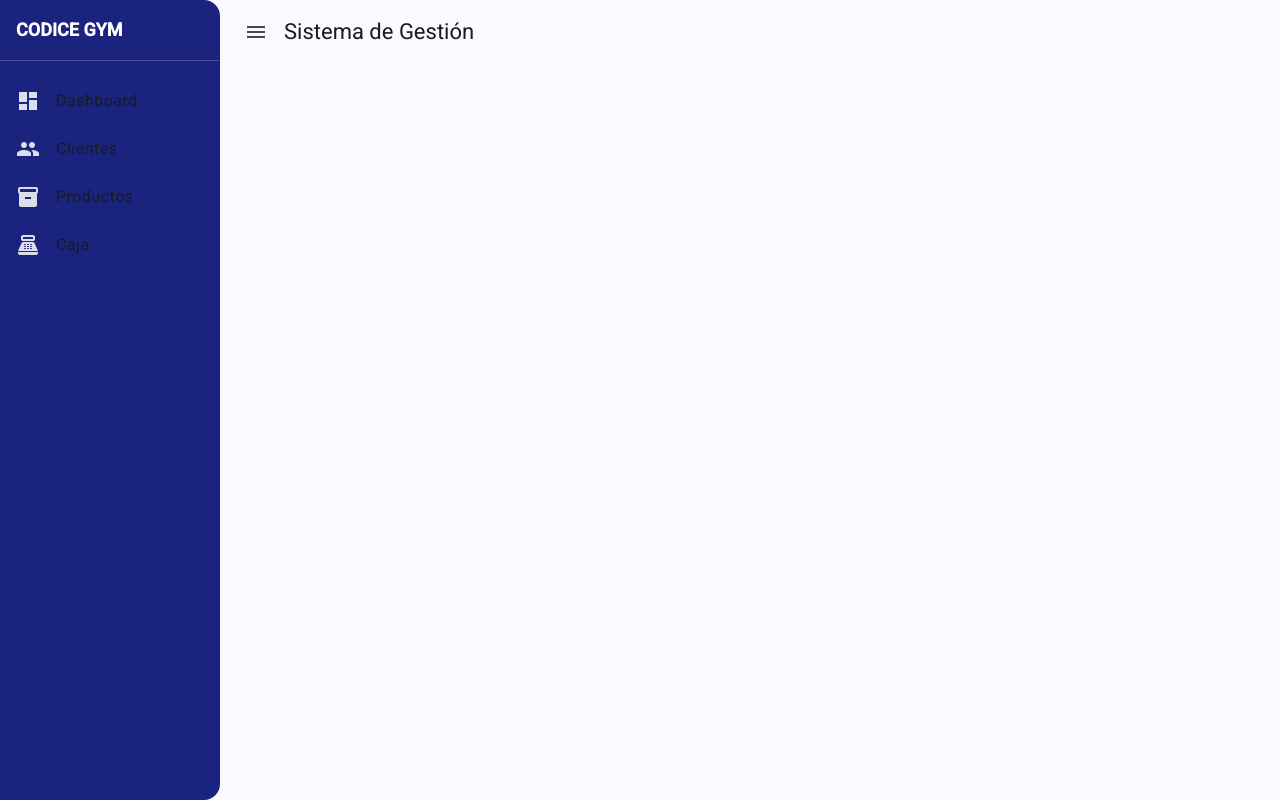
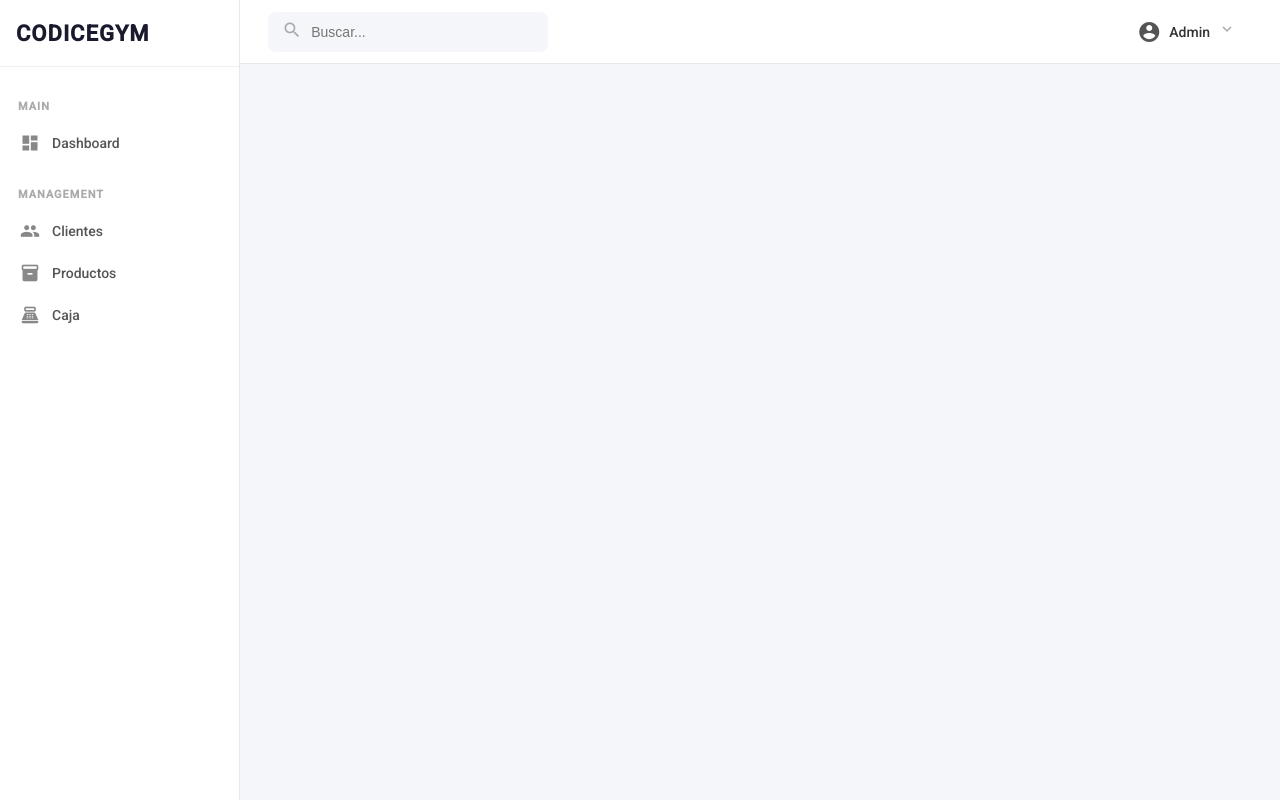
Before and after one commit to JORED666/GUTE-CODICE-frontend, an Angular app: page / in a window 1280 px wide. Built offline with nearby package versions, Linux system fonts and the light colour scheme.

Commit message:
feat: layout with sidebar colapsable and dropdown of user

```diff
--- a/src/app/app.css
+++ b/src/app/app.css
@@ -1,39 +1,264 @@
-.sidenav-container {
-  height: 100vh;
+* {
+  box-sizing: border-box;
+  margin: 0;
+  padding: 0;
 }
 
-.sidenav {
-  width: 220px;
-  background: #1a237e;
-  color: white;
+.app-container {
+  display: flex;
+  height: 100vh;
+  background: #f5f6fa;
+  font-family: 'Roboto', sans-serif;
 }
 
-.sidenav .logo {
-  padding: 20px 16px;
-  font-size: 18px;
-  font-weight: bold;
-  color: white;
-  border-bottom: 1px solid rgba(255,255,255,0.2);
-  margin-bottom: 8px;
+/* SIDEBAR */
+.sidebar {
+  width: 64px;
+  background: #ffffff;
+  border-right: 1px solid #e8e8e8;
+  display: flex;
+  flex-direction: column;
+  padding: 0 0 16px 0;
+  overflow: hidden;
+  transition: width 0.3s ease;
 }
 
-.sidenav a {
-  color: rgba(255,255,255,0.85);
+.sidebar:hover {
+  width: 240px;
 }
 
-.sidenav a.active {
-  background: rgba(255,255,255,0.15);
-  color: white;
+.logo {
+  padding: 24px 16px 20px;
+  border-bottom: 1px solid #f0f0f0;
+  margin-bottom: 16px;
+  white-space: nowrap;
+  overflow: hidden;
 }
 
-.sidenav mat-icon {
-  color: rgba(255,255,255,0.85);
+.logo-text {
+  font-size: 22px;
+  font-weight: 700;
+  color: #1a1a2e;
+  letter-spacing: 1px;
+  opacity: 0;
+  transition: opacity 0.2s ease;
 }
 
-.content {
-  padding: 24px;
+.sidebar:hover .logo-text {
+  opacity: 1;
 }
 
-mat-toolbar span {
-  margin-left: 8px;
+.nav-section {
+  padding: 8px 10px;
+  display: flex;
+  flex-direction: column;
+  gap: 2px;
+  overflow: hidden;
 }
+
+.nav-label {
+  font-size: 11px;
+  font-weight: 600;
+  color: #aaa;
+  letter-spacing: 1px;
+  padding: 6px 8px 4px;
+  white-space: nowrap;
+  opacity: 0;
+  transition: opacity 0.2s ease;
+}
+
+.sidebar:hover .nav-label {
+  opacity: 1;
+}
+
+.nav-item {
+  display: flex;
+  align-items: center;
+  gap: 12px;
+  padding: 10px 10px;
+  border-radius: 8px;
+  color: #555;
+  text-decoration: none;
+  font-size: 14px;
+  font-weight: 500;
+  transition: background 0.2s, color 0.2s;
+  white-space: nowrap;
+}
+
+.nav-item mat-icon {
+  font-size: 20px;
+  width: 20px;
+  height: 20px;
+  min-width: 20px;
+  color: #888;
+}
+
+.nav-text {
+  opacity: 0;
+  transition: opacity 0.2s ease;
+}
+
+.sidebar:hover .nav-text {
+  opacity: 1;
+}
+
+.nav-item:hover {
+  background: #f5f6fa;
+  color: #1a1a2e;
+}
+
+.nav-item.active {
+  background: #e8f5e9;
+  color: #2e7d32;
+}
+
+.nav-item.active mat-icon {
+  color: #2e7d32;
+}
+
+/* TOPBAR */
+.main-wrapper {
+  flex: 1;
+  display: flex;
+  flex-direction: column;
+  overflow: hidden;
+}
+
+.topbar {
+  height: 64px;
+  background: #ffffff;
+  border-bottom: 1px solid #e8e8e8;
+  display: flex;
+  align-items: center;
+  justify-content: space-between;
+  padding: 0 28px;
+}
+
+.search-box {
+  display: flex;
+  align-items: center;
+  gap: 8px;
+  background: #f5f6fa;
+  border-radius: 8px;
+  padding: 8px 14px;
+  width: 280px;
+}
+
+.search-box mat-icon {
+  color: #aaa;
+  font-size: 20px;
+}
+
+.search-box input {
+  border: none;
+  background: transparent;
+  outline: none;
+  font-size: 14px;
+  color: #333;
+  width: 100%;
+}
+
+.topbar-right {
+  position: relative;
+  display: flex;
+  align-items: center;
+}
+
+.admin-info {
+  display: flex;
+  align-items: center;
+  gap: 8px;
+  font-size: 14px;
+  font-weight: 500;
+  color: #333;
+  cursor: pointer;
+  padding: 6px 10px;
+  border-radius: 8px;
+  transition: background 0.2s;
+  user-select: none;
+}
+
+.admin-info:hover {
+  background: #f5f6fa;
+}
+
+.admin-info mat-icon {
+  color: #555;
+}
+
+.admin-info .arrow {
+  font-size: 18px;
+  color: #aaa;
+  transition: transform 0.2s;
+}
+
+.dropdown-menu {
+  position: absolute;
+  top: calc(100% + 8px);
+  right: 0;
+  background: #fff;
+  border: 1px solid #e8e8e8;
+  border-radius: 10px;
+  box-shadow: 0 4px 20px rgba(0,0,0,0.1);
+  min-width: 190px;
+  padding: 6px;
+  opacity: 0;
+  pointer-events: none;
+  transform: translateY(-6px);
+  transition: opacity 0.2s, transform 0.2s;
+  z-index: 100;
+}
+
+.dropdown-menu.open {
+  opacity: 1;
+  pointer-events: all;
+  transform: translateY(0);
+}
+
+.dropdown-item {
+  display: flex;
+  align-items: center;
+  gap: 10px;
+  padding: 10px 12px;
+  border-radius: 7px;
+  font-size: 14px;
+  color: #333;
+  text-decoration: none;
+  cursor: pointer;
+  background: none;
+  border: none;
+  width: 100%;
+  transition: background 0.15s;
+}
+
+.dropdown-item mat-icon {
+  font-size: 18px;
+  width: 18px;
+  height: 18px;
+  color: #666;
+}
+
+.dropdown-item:hover {
+  background: #f5f6fa;
+}
+
+.dropdown-item.danger {
+  color: #f44336;
+}
+
+.dropdown-item.danger mat-icon {
+  color: #f44336;
+}
+
+.dropdown-divider {
+  height: 1px;
+  background: #f0f0f0;
+  margin: 4px 0;
+}
+
+/* CONTENT */
+.content {
+  flex: 1;
+  overflow-y: auto;
+  padding: 28px;
+}
--- a/src/app/app.html
+++ b/src/app/app.html
@@ -1,37 +1,62 @@
-<mat-sidenav-container class="sidenav-container">
-  <mat-sidenav #sidenav mode="side" opened class="sidenav">
+<div class="app-container">
+  <aside class="sidebar">
     <div class="logo">
-      <span>CODICE GYM</span>
+      <span class="logo-text">CODICE<span class="logo-accent">GYM</span></span>
     </div>
-    <mat-nav-list>
-      <a mat-list-item routerLink="/dashboard" routerLinkActive="active">
-        <mat-icon matListItemIcon>dashboard</mat-icon>
-        <span matListItemTitle>Dashboard</span>
+
+    <div class="nav-section">
+      <span class="nav-label">MAIN</span>
+      <a routerLink="/dashboard" routerLinkActive="active" class="nav-item">
+        <mat-icon>dashboard</mat-icon>
+        <span class="nav-text">Dashboard</span>
       </a>
-      <a mat-list-item routerLink="/clientes" routerLinkActive="active">
-        <mat-icon matListItemIcon>people</mat-icon>
-        <span matListItemTitle>Clientes</span>
+    </div>
+
+    <div class="nav-section">
+      <span class="nav-label">MANAGEMENT</span>
+      <a routerLink="/clientes" routerLinkActive="active" class="nav-item">
+        <mat-icon>people</mat-icon>
+        <span class="nav-text">Clientes</span>
       </a>
-      <a mat-list-item routerLink="/productos" routerLinkActive="active">
-        <mat-icon matListItemIcon>inventory_2</mat-icon>
-        <span matListItemTitle>Productos</span>
+      <a routerLink="/productos" routerLinkActive="active" class="nav-item">
+        <mat-icon>inventory_2</mat-icon>
+        <span class="nav-text">Productos</span>
       </a>
-      <a mat-list-item routerLink="/caja" routerLinkActive="active">
-        <mat-icon matListItemIcon>point_of_sale</mat-icon>
-        <span matListItemTitle>Caja</span>
+      <a routerLink="/caja" routerLinkActive="active" class="nav-item">
+        <mat-icon>point_of_sale</mat-icon>
+        <span class="nav-text">Caja</span>
       </a>
-    </mat-nav-list>
-  </mat-sidenav>
+    </div>
+  </aside>
 
-  <mat-sidenav-content>
-    <mat-toolbar color="primary">
-      <button mat-icon-button (click)="sidenav.toggle()">
-        <mat-icon>menu</mat-icon>
-      </button>
-      <span>Sistema de Gestión</span>
-    </mat-toolbar>
-    <div class="content">
+  <div class="main-wrapper">
+    <header class="topbar">
+      <div class="search-box">
+        <mat-icon>search</mat-icon>
+        <input type="text" placeholder="Buscar...">
+      </div>
+      <div class="topbar-right">
+        <div class="admin-info" (click)="toggleMenu()">
+          <mat-icon>account_circle</mat-icon>
+          <span>Admin</span>
+          <mat-icon class="arrow">expand_more</mat-icon>
+        </div>
+        <div class="dropdown-menu" [class.open]="menuOpen">
+          <a class="dropdown-item" routerLink="/configuracion">
+            <mat-icon>settings</mat-icon>
+            <span>Configuración</span>
+          </a>
+          <div class="dropdown-divider"></div>
+          <button class="dropdown-item danger">
+            <mat-icon>logout</mat-icon>
+            <span>Cerrar sesión</span>
+          </button>
+        </div>
+      </div>
+    </header>
+
+    <main class="content">
       <router-outlet />
-    </div>
-  </mat-sidenav-content>
-</mat-sidenav-container>
+    </main>
+  </div>
+</div>
--- a/src/app/app.ts
+++ b/src/app/app.ts
@@ -1,21 +1,26 @@
-import { Component } from '@angular/core';
+import { Component, HostListener } from '@angular/core';
 import { RouterOutlet, RouterLink, RouterLinkActive } from '@angular/router';
-import { MatSidenavModule } from '@angular/material/sidenav';
-import { MatToolbarModule } from '@angular/material/toolbar';
-import { MatListModule } from '@angular/material/list';
 import { MatIconModule } from '@angular/material/icon';
-import { MatButtonModule } from '@angular/material/button';
 
 @Component({
   selector: 'app-root',
-  imports: [
-    RouterOutlet, RouterLink, RouterLinkActive,
-    MatSidenavModule, MatToolbarModule,
-    MatListModule, MatIconModule, MatButtonModule
-  ],
+  imports: [RouterOutlet, RouterLink, RouterLinkActive, MatIconModule],
   templateUrl: './app.html',
   styleUrl: './app.css'
 })
 export class App {
   title = 'CODICE-FRONTEND';
+  menuOpen = false;
+
+  toggleMenu() {
+    this.menuOpen = !this.menuOpen;
+  }
+
+  @HostListener('document:click', ['$event'])
+  closeMenu(event: MouseEvent) {
+    const target = event.target as HTMLElement;
+    if (!target.closest('.topbar-right')) {
+      this.menuOpen = false;
+    }
+  }
 }
```
